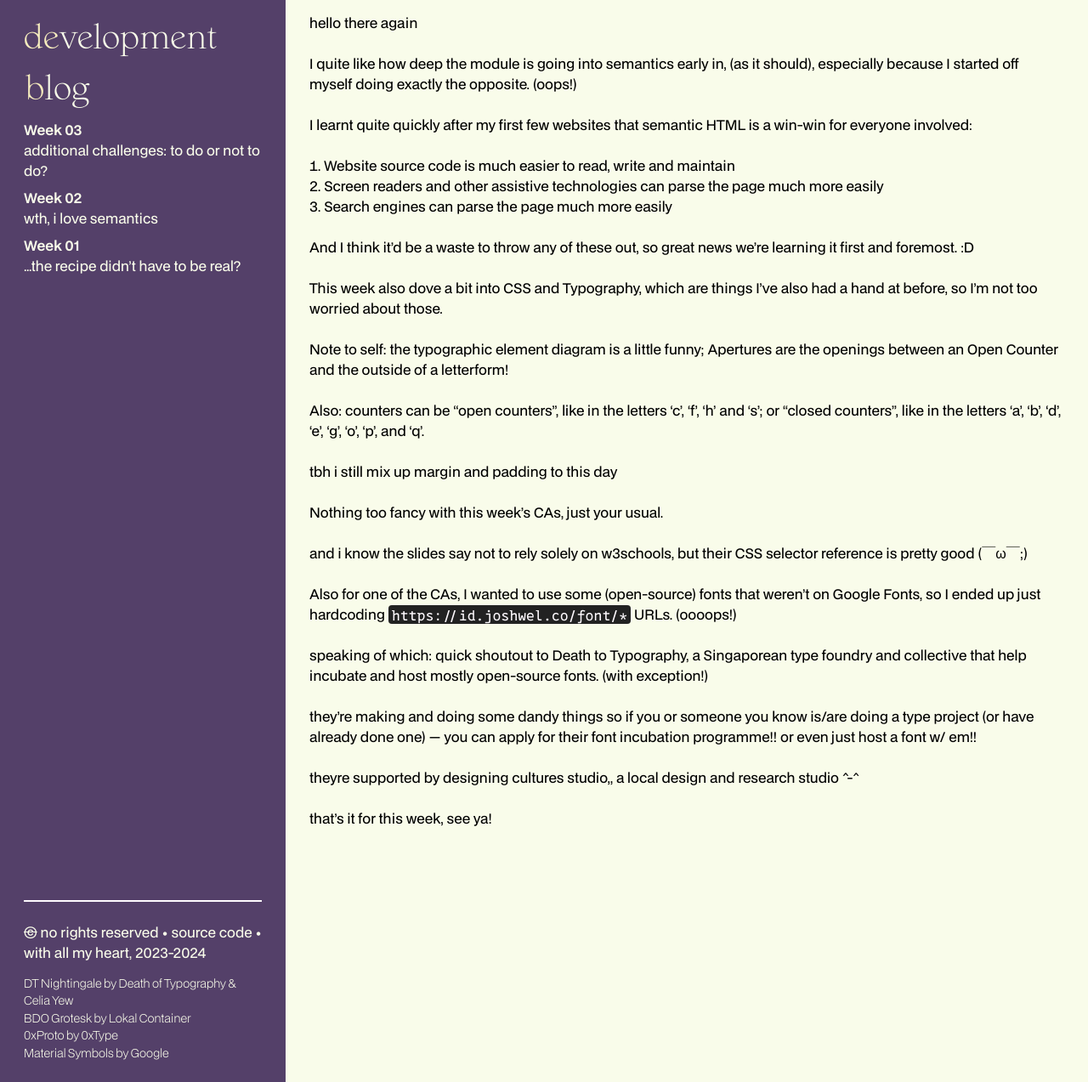
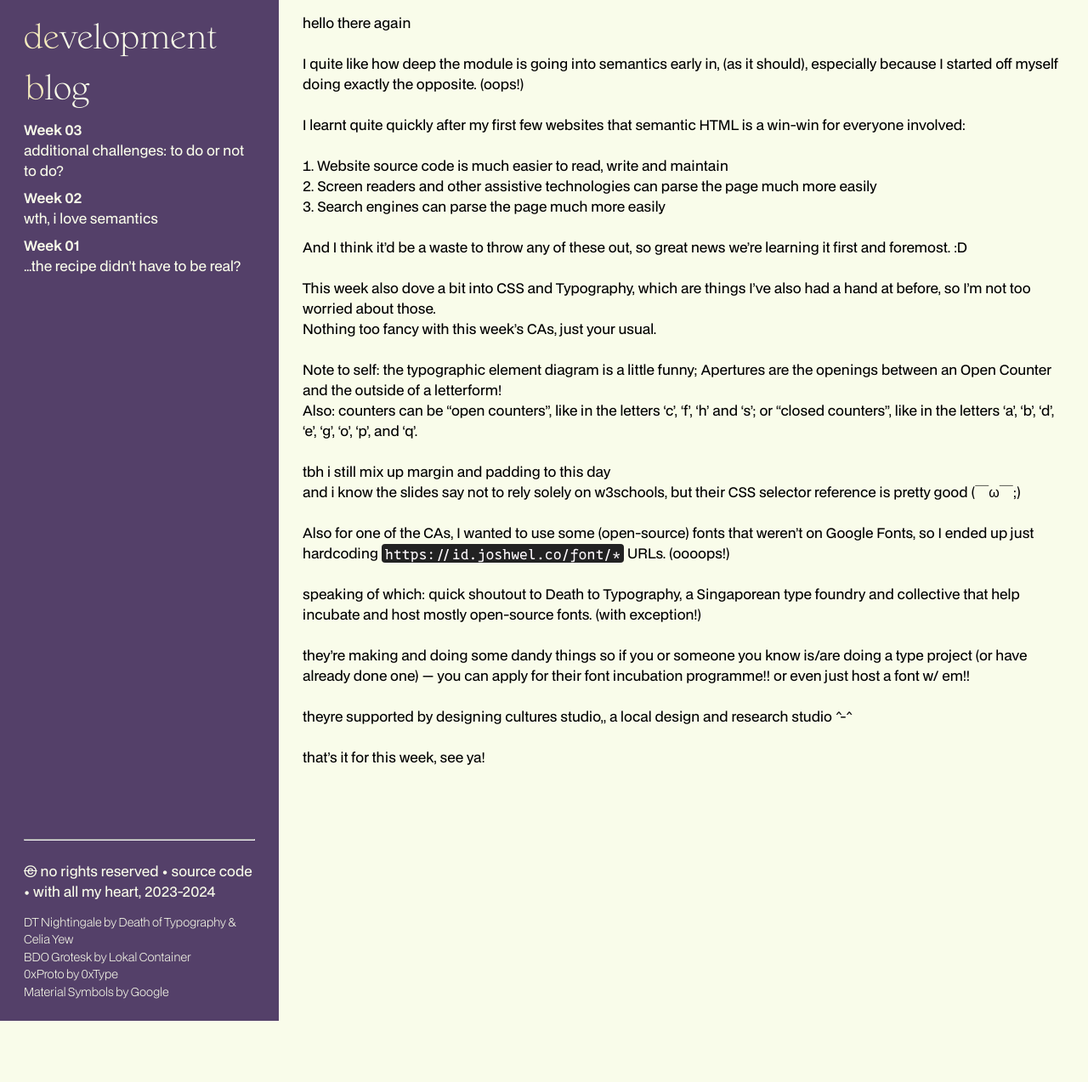
Before and after one commit to markjoshwel/yanindeb, a website: page public/2.html in a window 1280 px wide. Shown: the part 127-1400 px from the top of the page at 85% size. After the commit the page ends 1328 px from the top, so only its background shows below. Drawn offline with Linux system fonts and the light colour scheme.

Commit message:
site: fixes

```diff
--- a/public/2.html
+++ b/public/2.html
@@ -79,21 +79,19 @@
       <section id="s2">
         <p>
           This week also dove a bit into CSS and Typography, which are things
-          I’ve also had a hand at before, so I’m not too worried about those.
+          I’ve also had a hand at before, so I’m not too worried about those.<br />
+          Nothing too fancy with this week’s CAs, just your usual.
         </p>
         <p>
           Note to self: the typographic element diagram is a little funny;
           Apertures are the openings between an Open Counter and the outside of
-          a letterform!
-        </p>
-        <p>
+          a letterform!<br />
           Also: counters can be “open counters”, like in the letters ‘c’, ‘f’,
           ‘h’ and ‘s’; or “closed counters”, like in the letters ‘a’, ‘b’, ‘d’,
           ‘e’, ‘g’, ‘o’, ‘p’, and ‘q’.
         </p>
-        <p>tbh i still mix up margin and padding to this day</p>
-        <p>Nothing too fancy with this week’s CAs, just your usual.</p>
         <p>
+          tbh i still mix up margin and padding to this day<br />
           and i know the slides say not to rely solely on w3schools, but their
           <a href="https://www.w3schools.com/cssref/css_selectors.php"
             >CSS selector reference</a
--- a/public/style.css
+++ b/public/style.css
@@ -159,7 +159,7 @@ body {
 
   display: grid;
   grid-template-rows: auto 1fr;
-  grid-template-columns: 21rem auto;
+  grid-template-columns: 20.5rem auto;
 }
 
 body > * {
@@ -183,7 +183,7 @@ header span {
 
 /* header navbar */
 header nav ul {
-  list-style: none; /* This removes the bullet points */
+  list-style: none;
 }
 header nav li {
   padding-top: 0.25rem;
@@ -200,14 +200,15 @@ footer {
   grid-row: 2;
 }
 
-footer * {
+footer > * {
   margin-top: 0.85rem;
 }
 
 footer hr {
   margin-top: 1.5rem;
   margin-bottom: 1.5rem;
-  border: 1px solid var(--colour-light-text);
+  color: var(--colour-text-light);
+  background-color: var(--colour-text-light);
 }
 
 footer .footer-fonts {
```
Also changed, not shown: posts/1 …the recipe didn’t have to be real?.md (+0 -1 lines), posts/2 wth, i love semantics.md (+1 -4 lines), public/1.html (+2 -2 lines).
